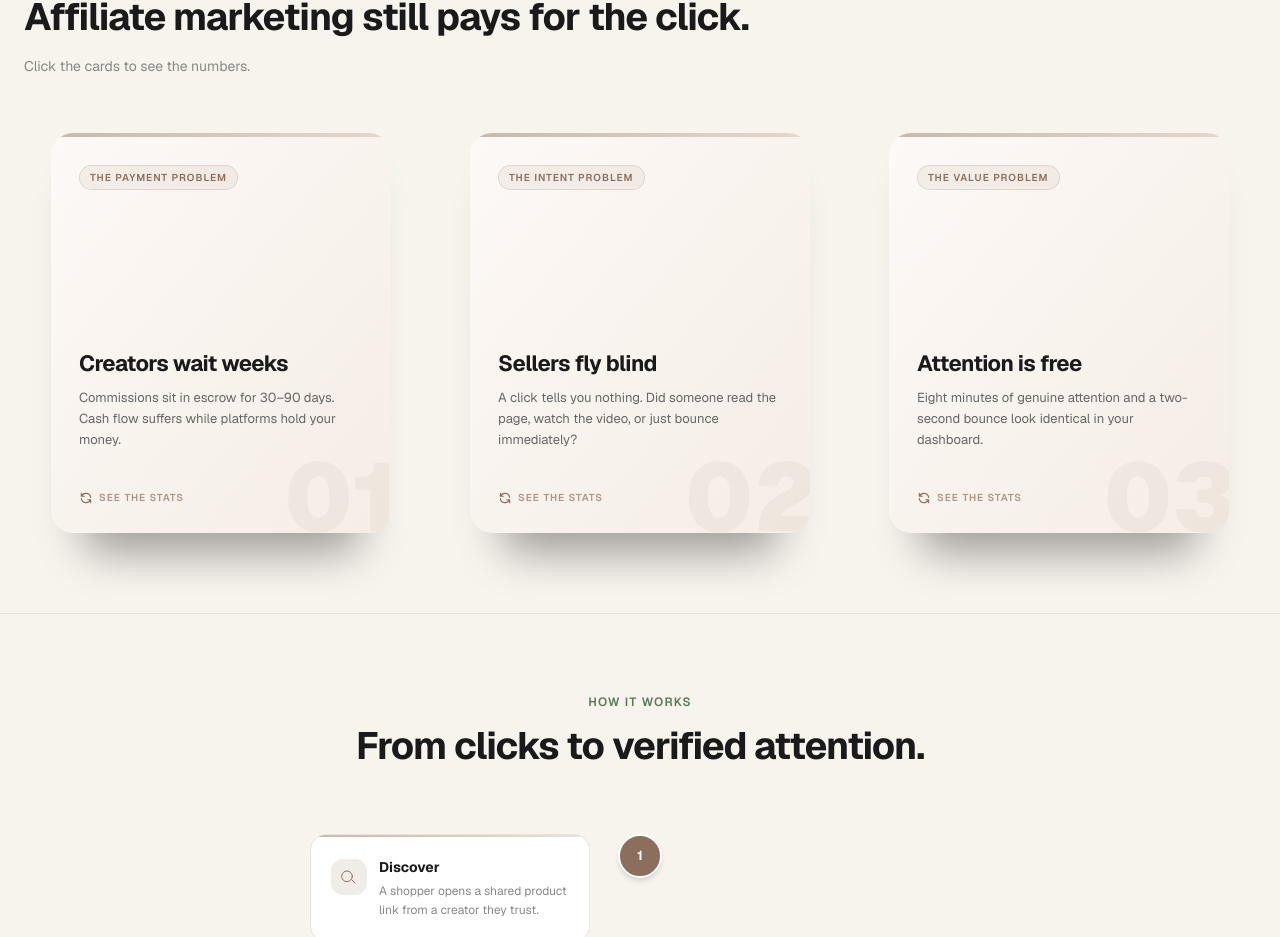
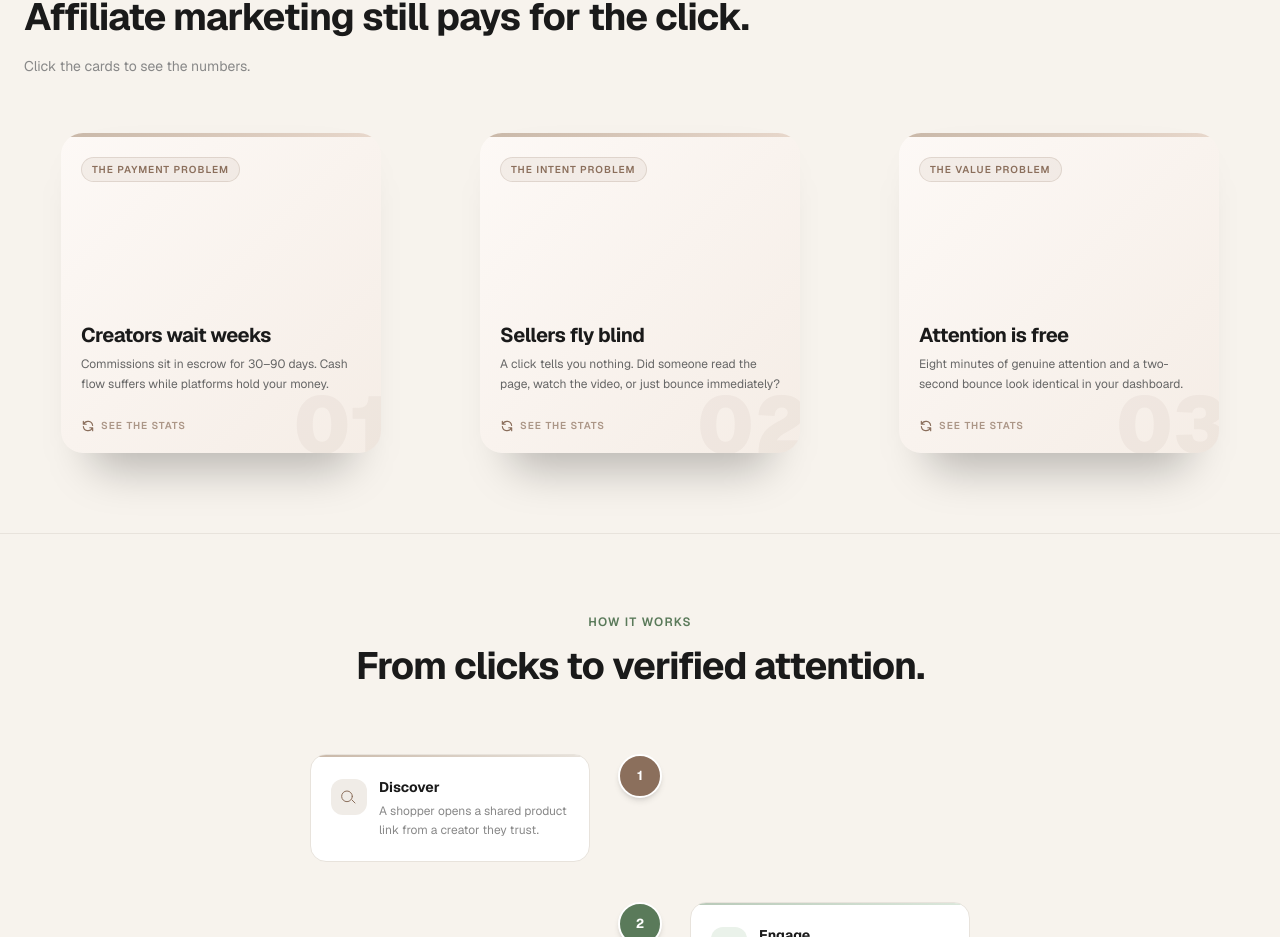
Before and after one commit to dumprahul/kawaipay, a Next.js app: page / in a window 1280 px wide. Shown: the part 1129-2066 px from the top of the page. Built offline with nearby package versions, Linux system fonts and the light colour scheme.

Commit message:
style: shrink flip cards to 320×320, tighten internal padding

```diff
--- a/app/landing/ProblemSection.tsx
+++ b/app/landing/ProblemSection.tsx
@@ -70,9 +70,9 @@ function FrontFace({ p }: { p: Problem }) {
       {/* Coloured top bar */}
       <div className={`h-1 w-full bg-gradient-to-r ${p.topBar} shrink-0`} />
 
-      <div className="flex flex-col p-7 flex-1 relative">
+      <div className="flex flex-col p-5 flex-1 relative">
         {/* Watermark number */}
-        <span className="absolute -right-2 -bottom-3 text-[96px] font-black leading-none select-none pointer-events-none"
+        <span className="absolute -right-2 -bottom-3 text-[80px] font-black leading-none select-none pointer-events-none"
           style={{ color: p.accent, opacity: 0.06 }}>
           {p.num}
         </span>
@@ -83,13 +83,13 @@ function FrontFace({ p }: { p: Problem }) {
         </span>
 
         {/* Content */}
-        <div className="mt-auto mb-5">
-          <h3 className="text-[22px] font-bold text-[#1a1a1a] leading-snug tracking-tight mb-2">{p.title}</h3>
-          <p className="text-[13px] text-[#666] leading-relaxed">{p.body}</p>
+        <div className="mt-auto mb-3">
+          <h3 className="text-[20px] font-bold text-[#1a1a1a] leading-snug tracking-tight mb-1.5">{p.title}</h3>
+          <p className="text-[12px] text-[#666] leading-relaxed">{p.body}</p>
         </div>
 
         {/* Flip hint */}
-        <div className="flex items-center gap-1.5 mt-5" style={{ color: p.accent }}>
+        <div className="flex items-center gap-1.5 mt-3" style={{ color: p.accent }}>
           <svg className="w-3.5 h-3.5" fill="none" stroke="currentColor" viewBox="0 0 24 24">
             <path strokeLinecap="round" strokeLinejoin="round" strokeWidth={2}
               d="M4 4v5h.582m15.356 2A8.001 8.001 0 004.582 9m0 0H9m11 11v-5h-.581m0 0a8.003 8.003 0 01-15.357-2m15.357 2H15" />
@@ -111,8 +111,8 @@ function BackFace({ p }: { p: Problem }) {
       <div className="absolute -top-8 -right-8 w-36 h-36 rounded-full pointer-events-none"
         style={{ background: `radial-gradient(circle, ${p.accent}18, transparent)` }} />
 
-      <div className="flex flex-col p-7 flex-1">
-        <div className="flex items-center justify-between mb-5">
+      <div className="flex flex-col p-5 flex-1">
+        <div className="flex items-center justify-between mb-4">
           <span className="text-[10px] font-semibold uppercase tracking-widest" style={{ color: p.accent }}>
             By the numbers
           </span>
@@ -120,14 +120,14 @@ function BackFace({ p }: { p: Problem }) {
         </div>
 
         {/* Stats */}
-        <div className="flex flex-col gap-3 flex-1">
+        <div className="flex flex-col gap-2 flex-1">
           {[p.stat1, p.stat2, p.stat3].map((s, i) => (
-            <div key={i} className={`rounded-xl p-4 ${p.statBg} border`}>
+            <div key={i} className={`rounded-xl p-3 ${p.statBg} border`}>
               <div className="flex items-baseline gap-1 mb-0.5">
-                <span className="text-[26px] font-black tracking-tight leading-none" style={{ color: p.accent }}>
+                <span className="text-[22px] font-black tracking-tight leading-none" style={{ color: p.accent }}>
                   {s.value}
                 </span>
-                {s.unit && <span className="text-[13px] font-semibold" style={{ color: p.accent }}>{s.unit}</span>}
+                {s.unit && <span className="text-[12px] font-semibold" style={{ color: p.accent }}>{s.unit}</span>}
               </div>
               <p className="text-[11px] text-[#777] leading-snug">{s.label}</p>
             </div>
@@ -135,7 +135,7 @@ function BackFace({ p }: { p: Problem }) {
         </div>
 
         {/* Flip back hint */}
-        <div className="flex items-center gap-1.5 mt-4" style={{ color: p.accent }}>
+        <div className="flex items-center gap-1.5 mt-3" style={{ color: p.accent }}>
           <svg className="w-3.5 h-3.5" fill="none" stroke="currentColor" viewBox="0 0 24 24">
             <path strokeLinecap="round" strokeLinejoin="round" strokeWidth={2}
               d="M4 4v5h.582m15.356 2A8.001 8.001 0 004.582 9m0 0H9m11 11v-5h-.581m0 0a8.003 8.003 0 01-15.357-2m15.357 2H15" />
@@ -160,11 +160,11 @@ function ProblemFlipCard({ p, index }: { p: Problem; index: number }) {
       className="flex justify-center"
     >
       <FlipCard
-        width={340}
-        height={400}
+        width={320}
+        height={320}
         background="transparent"
         shadowColor="#000"
-        shadowOpacity={0.35}
+        shadowOpacity={0.25}
         tiltMax={10}
         glareOpacity={0.12}
         front={<FrontFace p={p} />}
```
